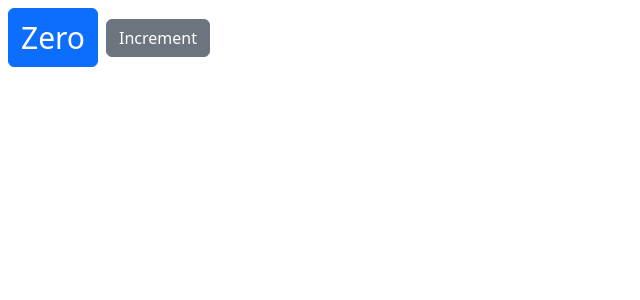
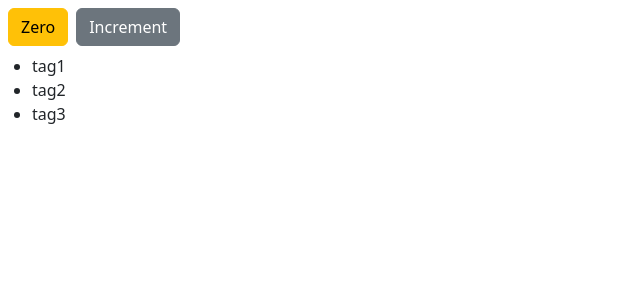
Before and after one commit to Mrkotadiya/React-Prg, a React (Create React App) app: page / in a window 1280 px wide. Shown: the top 300 px of the page, without its empty margins (0-640 px from the left). Built offline with nearby package versions, Linux system fonts and the light colour scheme.

Commit message:
Rendaring classes and Lists

```diff
--- a/src/components/counter.jsx
+++ b/src/components/counter.jsx
@@ -3,6 +3,7 @@ import React, { Component } from "react";
 class Counter extends Component {
   state = {
     count: 0,
+    tags:['tag1','tag2','tag3']
   };
   style={
       fontWight:"bold",
@@ -12,12 +13,21 @@ class Counter extends Component {
   render() {
     return (
       <div>
-        <span style={this.style} className="btn btn-primary m-2">{this.formateData()}</span>
+        <span  className={this.getBageClasses()}>{this.formateData()}</span>
 
         <button className="btn btn-secondary btn-m">Increment </button>
+        <ul>
+            {this.state.tags.map(tag=><li key={tag}>{tag}</li>)}
+        </ul>
       </div>
     );
   }
+    getBageClasses() {
+        let classes = "btn m-2 btn-";
+        classes += (this.state.count) === 0 ? "warning" : "primary";
+        return classes;
+    }
+
   formateData() {
     const { count } = this.state;
     return count === 0 ? "Zero" : count;
```
